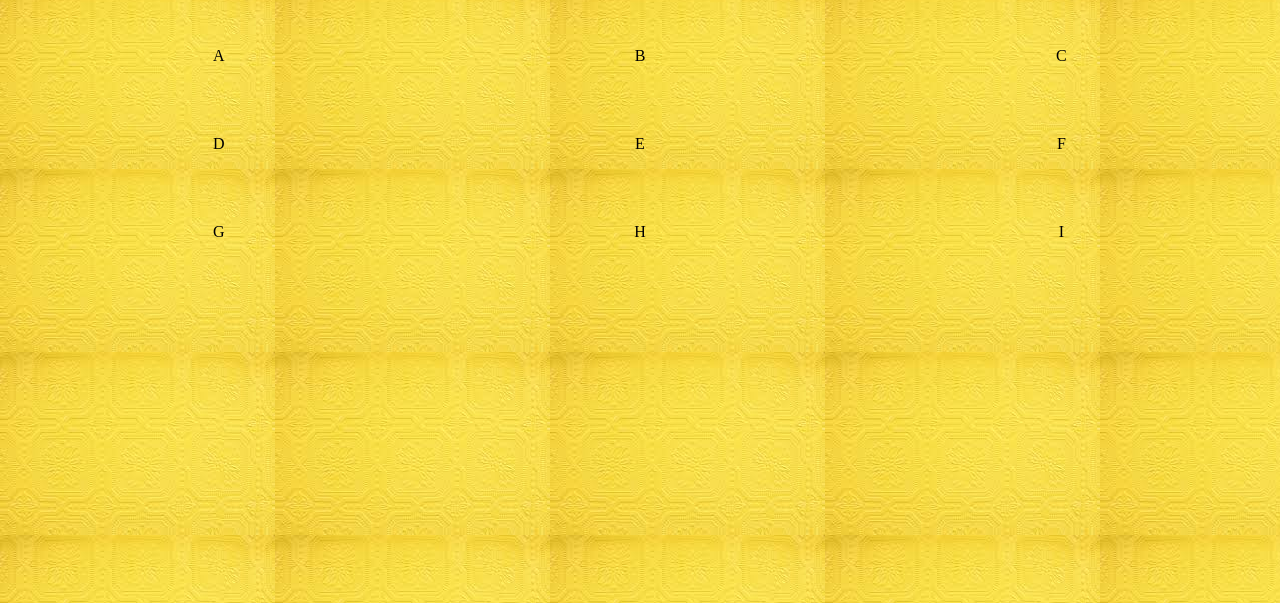
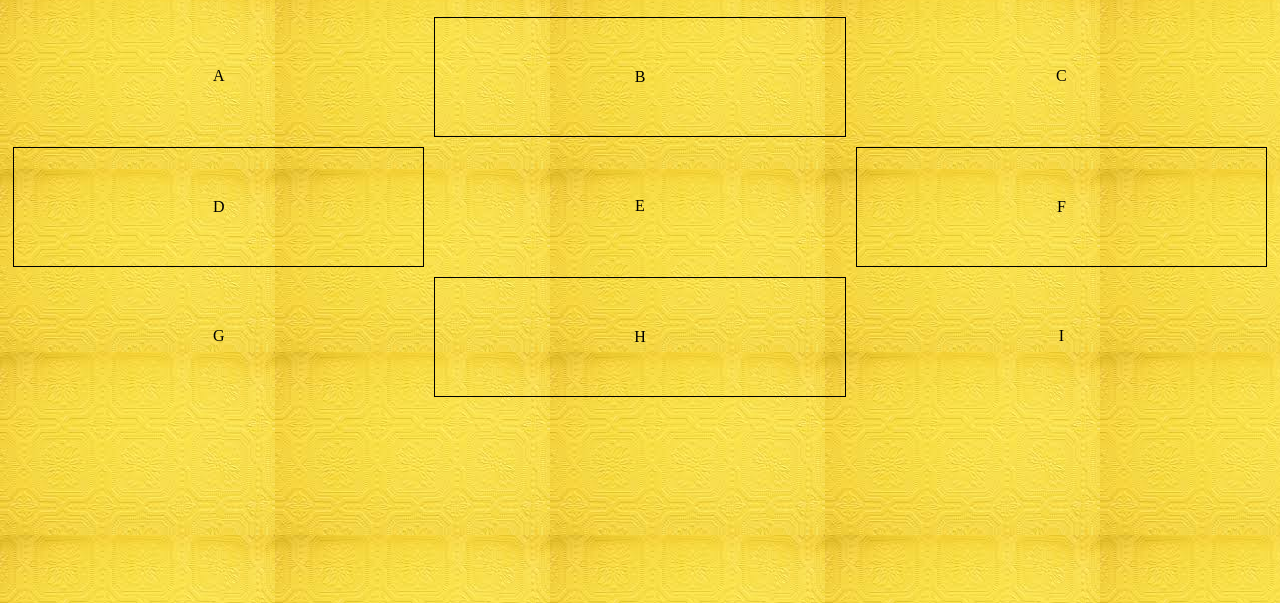
Before and after one commit to jforan/539_assessment1, a plain HTML site: page assessment1.html in a window 1280 px wide. Shown: the part 197-800 px from the top of the page. Drawn offline with Linux system fonts and the light colour scheme.

Commit message:
Add files via upload

```diff
--- a/css/assessment.css
+++ b/css/assessment.css
@@ -39,5 +39,17 @@ h1{
     grid-template-columns: 1fr 1fr 1fr;
   }
 
+  div{
+    padding: 50px;
+    margin:5px;
+    text-align: center;
+  }
+
+
+  div:nth-child(even) {
+    border: 1px black solid;
+  }
 
 }
+
+}
```
